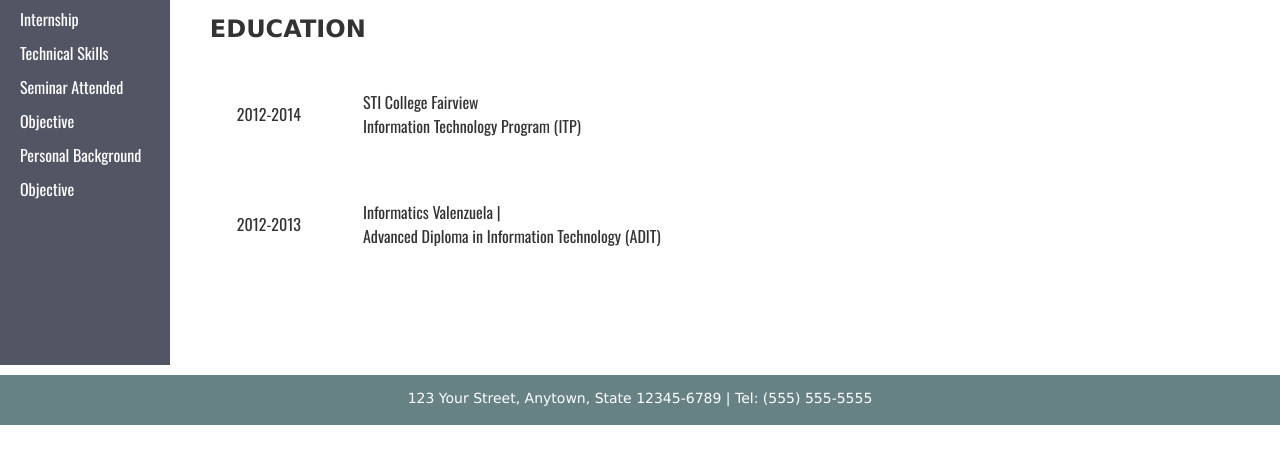
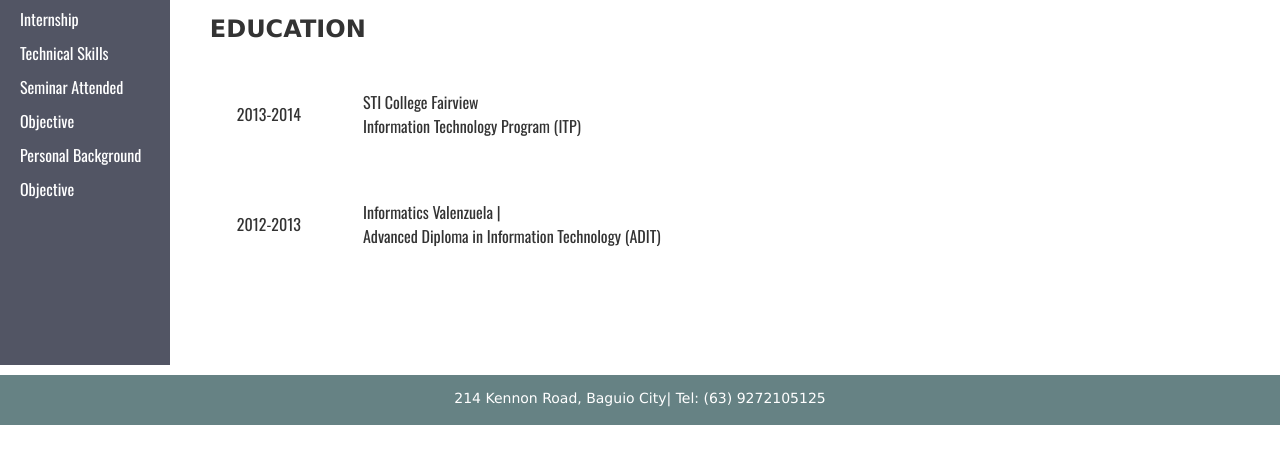
Before and after one commit to josiahkeith/Resume, a plain HTML site: page index.html in a window 1280 px wide. Shown: the part 235-691 px from the top of the page. Drawn offline with nearby package versions, Linux system fonts and the light colour scheme.

Commit message:
Update index.html

```diff
--- a/index.html
+++ b/index.html
@@ -39,7 +39,7 @@
 
 <table  class="educ-attainment">
 <tr>
-<td> 2012-2014	</td>
+<td> 2013-2014	</td>
 <td>STI College Fairview <br>
 Information Technology Program (ITP)</td>
 </tr>
@@ -54,7 +54,7 @@ Advanced Diploma in Information Technology (ADIT)</td>
 </table>
 		</div>
 		<div id="footer">
-			<p>123 Your Street, Anytown, State 12345-6789 | Tel: (555) 555-5555</p>
+			<p>214 Kennon Road, Baguio City| Tel: (63) 9272105125</p>
 		</div>
 	</body>
 </html>
```
